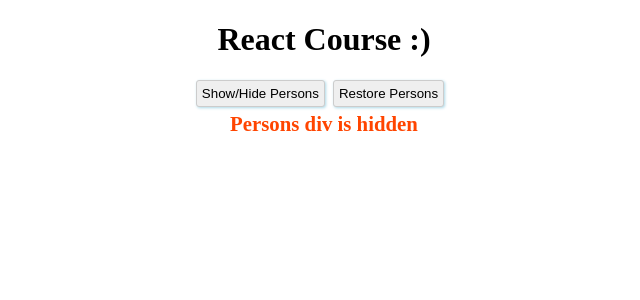
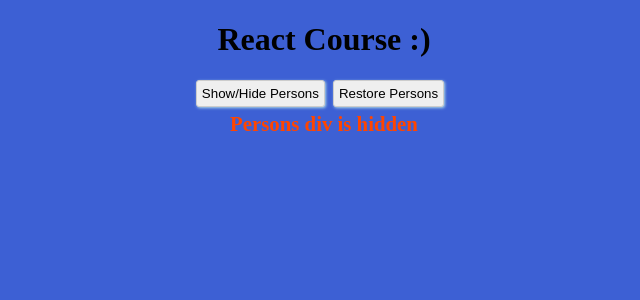
Before and after one commit to JS-goose/react-person-manager, a React (Create React App) app: page / in a window 1280 px wide. Shown: the top 300 px of the page, without its empty margins (316-956 px from the left). Built offline with nearby package versions, Linux system fonts and the light colour scheme.

Commit message:
updated background styling and removed unused code

```diff
--- a/src/App.css
+++ b/src/App.css
@@ -2,23 +2,7 @@
   text-align: center;
 }
 
-.App-logo {
-  animation: App-logo-spin infinite 20s linear;
-  height: 40vmin;
-  pointer-events: none;
+html {
+  height: 100%;
+  background: rgb(61, 96, 212)
 }
-
-.App-header {
-  background-color: #282c34;
-  min-height: 100vh;
-  display: flex;
-  flex-direction: column;
-  align-items: center;
-  justify-content: center;
-  font-size: calc(10px + 2vmin);
-  color: white;
-}
-
-.App-link {
-  color: #61dafb;
-}
```
